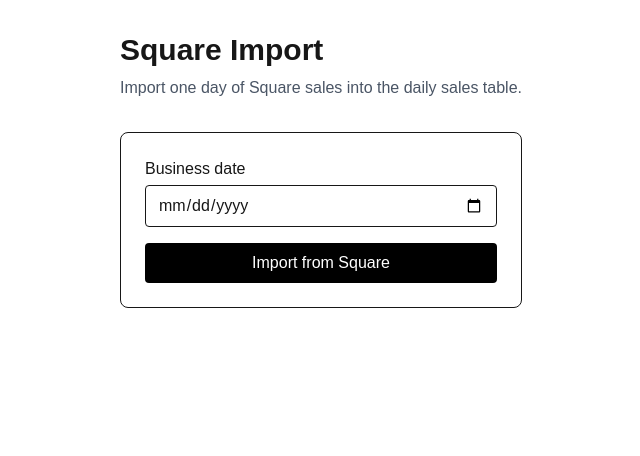
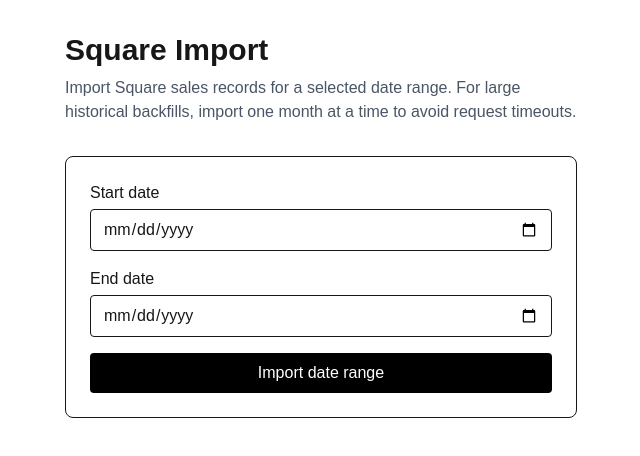
Before and after one commit to rjmcnamara22/SalesAlign, a Next.js app: page /square-import in a window 1280 px wide. Shown: the top 456 px of the page, without its empty margins (319-959 px from the left). Built offline with nearby package versions, Linux system fonts and the light colour scheme; no server answers.

Commit message:
Add Square date range import

```diff
--- a/app/square-import/page.tsx
+++ b/app/square-import/page.tsx
@@ -1,11 +1,12 @@
-import { importDailySalesFromReporting } from "@/lib/square/importDailySalesFromReporting";
+import { importDailySalesRangeFromReporting } from "@/lib/square/importDailySalesRangeFromReporting";
 
-async function importSquareSales(formData: FormData) {
+async function importSquareSalesRange(formData: FormData) {
   "use server";
 
-  const businessDate = String(formData.get("businessDate") ?? "");
+  const startDate = String(formData.get("startDate") ?? "");
+  const endDate = String(formData.get("endDate") ?? "");
 
-  await importDailySalesFromReporting(businessDate);
+  await importDailySalesRangeFromReporting(startDate, endDate);
 }
 
 export default function SquareImportPage() {
@@ -14,21 +15,37 @@
       <h1 className="text-3xl font-bold">Square Import</h1>
 
       <p className="mt-2 text-gray-600">
-        Import one day of Square sales into the daily sales table.
+        Import Square sales records for a selected date range. For large
+        historical backfills, import one month at a time to avoid request
+        timeouts.
       </p>
 
       <form
-        action={importSquareSales}
+        action={importSquareSalesRange}
         className="mt-8 grid gap-4 rounded-lg border p-6"
       >
         <div>
-          <label htmlFor="businessDate" className="mb-1 block font-medium">
-            Business date
+          <label htmlFor="startDate" className="mb-1 block font-medium">
+            Start date
           </label>
 
           <input
-            id="businessDate"
-            name="businessDate"
+            id="startDate"
+            name="startDate"
+            type="date"
+            required
+            className="w-full rounded border px-3 py-2"
+          />
+        </div>
+
+        <div>
+          <label htmlFor="endDate" className="mb-1 block font-medium">
+            End date
+          </label>
+
+          <input
+            id="endDate"
+            name="endDate"
             type="date"
             required
             className="w-full rounded border px-3 py-2"
@@ -39,7 +56,7 @@
           type="submit"
           className="rounded bg-black px-4 py-2 font-medium text-white"
         >
-          Import from Square
+          Import date range
         </button>
       </form>
     </main>
--- /dev/null
+++ b/lib/square/importDailySalesRangeFromReporting.ts
@@ -0,0 +1,88 @@
+import { importDailySalesFromReporting } from "@/lib/square/importDailySalesFromReporting";
+
+type ImportSalesRangeResult = {
+  startDate: string;
+  endDate: string;
+  totalDays: number;
+  importedDays: number;
+  failedDays: number;
+  failures: {
+    businessDate: string;
+    message: string;
+  }[];
+};
+
+function isValidDateString(value: string) {
+  return /^\d{4}-\d{2}-\d{2}$/.test(value);
+}
+
+function parseDateOnly(value: string) {
+  return new Date(`${value}T00:00:00.000Z`);
+}
+
+function formatDate(date: Date) {
+  return date.toISOString().slice(0, 10);
+}
+
+function addDays(date: Date, days: number) {
+  const nextDate = new Date(date);
+  nextDate.setUTCDate(nextDate.getUTCDate() + days);
+  return nextDate;
+}
+
+function getDateRange(startDate: string, endDate: string) {
+  if (!isValidDateString(startDate) || !isValidDateString(endDate)) {
+    throw new Error("Start date and end date must be formatted as YYYY-MM-DD");
+  }
+
+  const start = parseDateOnly(startDate);
+  const end = parseDateOnly(endDate);
+
+  if (start > end) {
+    throw new Error("Start date must be before or equal to end date");
+  }
+
+  const dates: string[] = [];
+
+  for (
+    let currentDate = start;
+    currentDate <= end;
+    currentDate = addDays(currentDate, 1)
+  ) {
+    dates.push(formatDate(currentDate));
+  }
+
+  return dates;
+}
+
+export async function importDailySalesRangeFromReporting(
+  startDate: string,
+  endDate: string,
+): Promise<ImportSalesRangeResult> {
+  const businessDates = getDateRange(startDate, endDate);
+
+  const failures: ImportSalesRangeResult["failures"] = [];
+  let importedDays = 0;
+
+  for (const businessDate of businessDates) {
+    try {
+      await importDailySalesFromReporting(businessDate);
+      importedDays += 1;
+    } catch (error) {
+      failures.push({
+        businessDate,
+        message:
+          error instanceof Error ? error.message : "Unknown import error",
+      });
+    }
+  }
+
+  return {
+    startDate,
+    endDate,
+    totalDays: businessDates.length,
+    importedDays,
+    failedDays: failures.length,
+    failures,
+  };
+}
```
